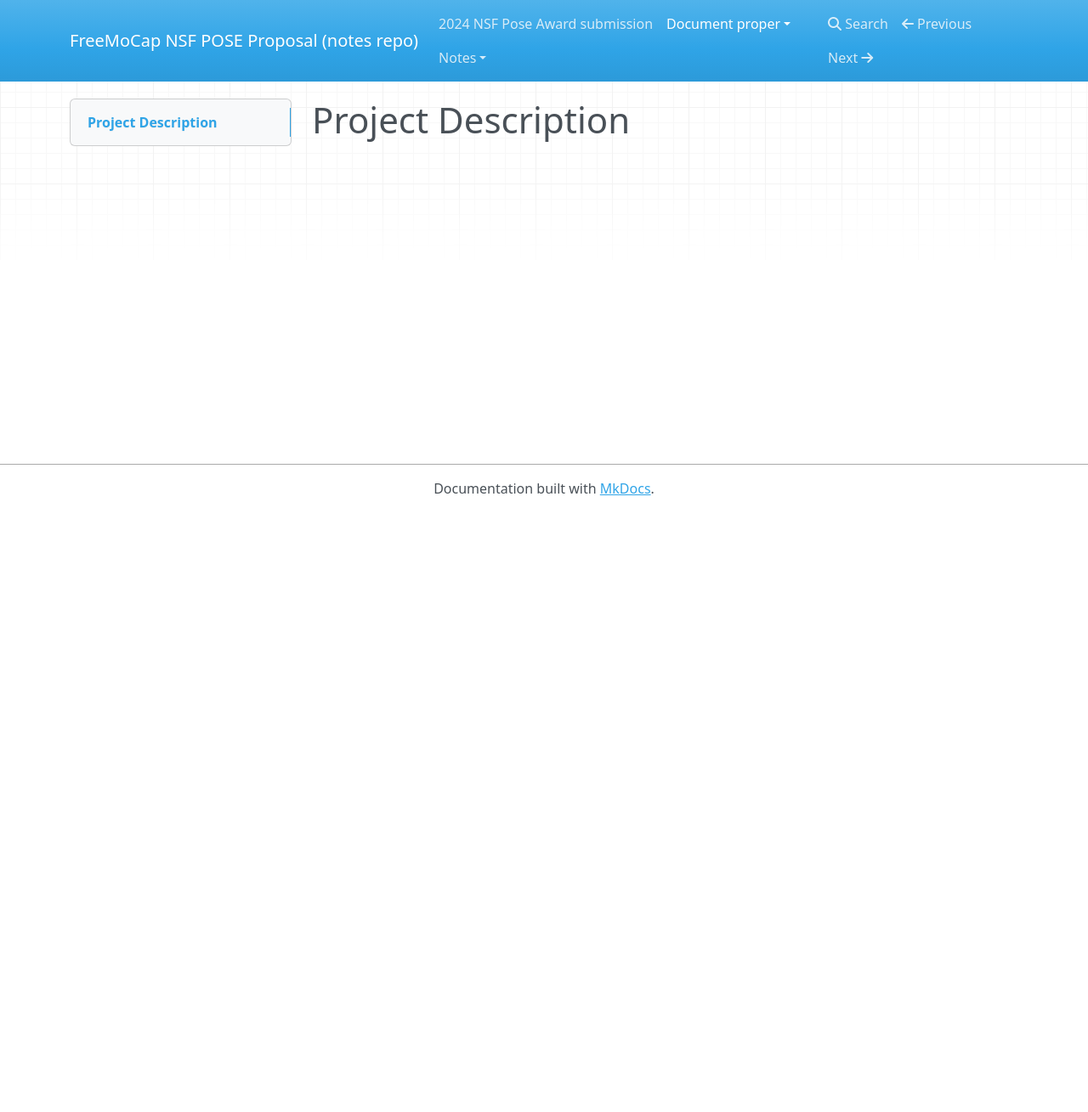
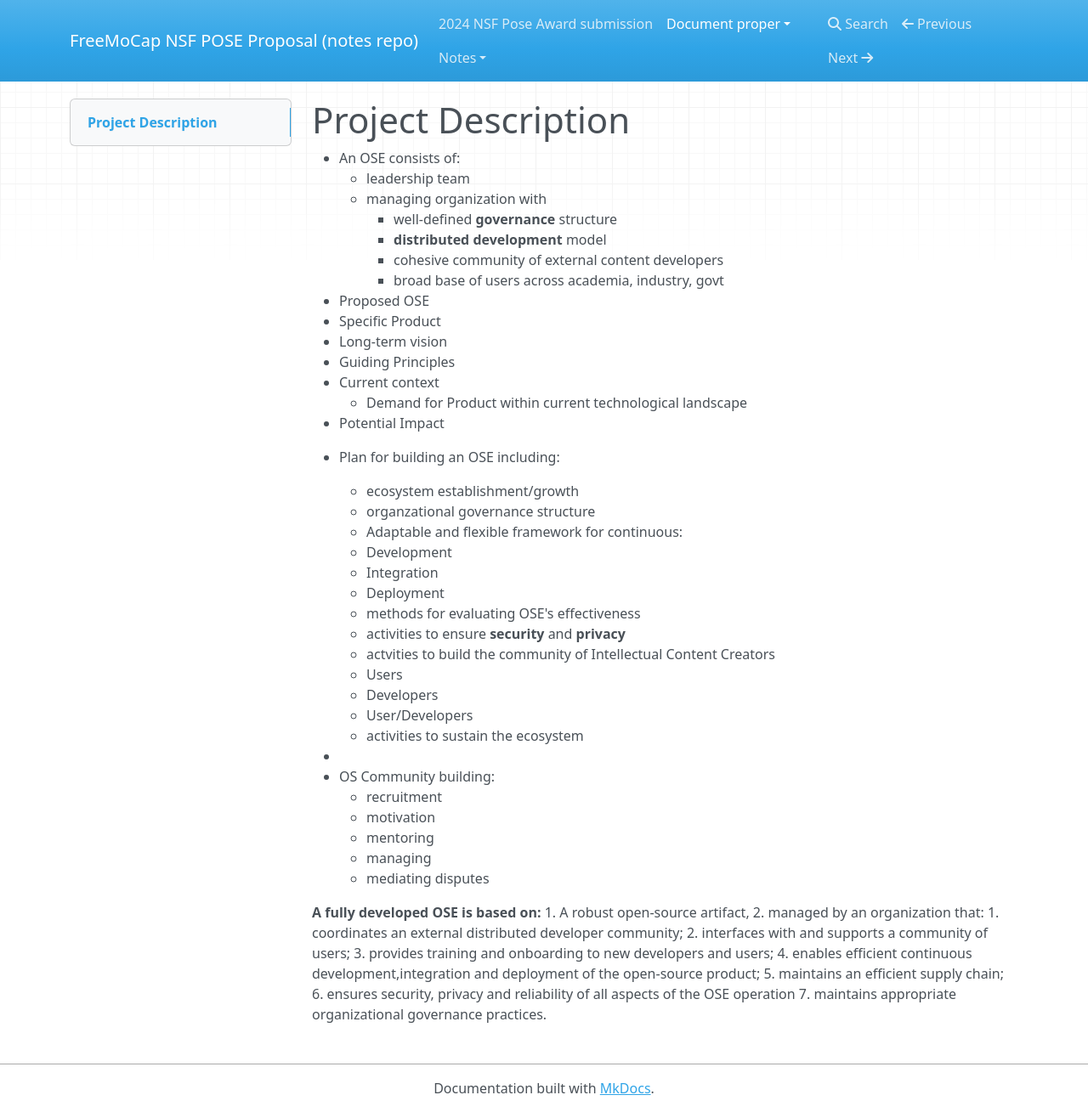
Before and after one commit to freemocap/2025-nsf-pose, an MkDocs documentation site: the page built from docs/document-proper/project-description-outline.md, in a window 1280 px wide and 1309 px high. Shown: the whole window at 85% size. Built offline with MkDocs 1.6.1, drawn with Linux system fonts in a browser that asks for light colours; nearby versions of some CDN libraries.

Commit message:
Jul 16, 2024, 9:56 AM

```diff
--- a/docs/document-proper/project-description-outline.md
+++ b/docs/document-proper/project-description-outline.md
@@ -1 +1,51 @@
 # Project Description
+
+- An OSE consists of:
+    - leadership team
+    - managing organization with
+        - well-defined **governance** structure
+        - **distributed development** model
+        - cohesive community of external content developers
+        - broad base of users across academia, industry, govt
+- Proposed OSE
+  - Specific Product
+  - Long-term vision
+  - Guiding Principles
+  - Current context
+    - Demand for Product within current technological landscape
+  - Potential Impact
+
+
+- Plan for building an OSE including:
+    - ecosystem establishment/growth
+    - organzational governance structure
+    - Adaptable and flexible framework for continuous:
+      - Development
+      - Integration
+      - Deployment
+    - methods for evaluating OSE's effectiveness
+    - activities to ensure **security** and **privacy**
+    - actvities to build the community of Intellectual Content Creators
+      - Users
+      - Developers
+      - User/Developers
+    - activities to sustain the ecosystem
+  -
+  - OS Community building:
+    - recruitment
+    - motivation
+    - mentoring
+    - managing
+    - mediating disputes
+
+
+**A fully developed OSE is based on:**
+1. A robust open-source artifact,
+2. managed by an organization that:
+  1. coordinates an external distributed developer community;
+  2. interfaces with and supports a community of users;
+  3. provides training and onboarding to new developers and users;
+  4. enables efficient continuous development,integration and deployment of the open-source product;
+  5. maintains an efficient supply chain;
+  6. ensures security, privacy and reliability of all aspects of the OSE operation
+  7. maintains appropriate organizational governance practices.
```
Also changed, not shown: docs/notes/funding-opportunity-announcement-foa/pose_foa_abridged.md (+2 -1 lines).
